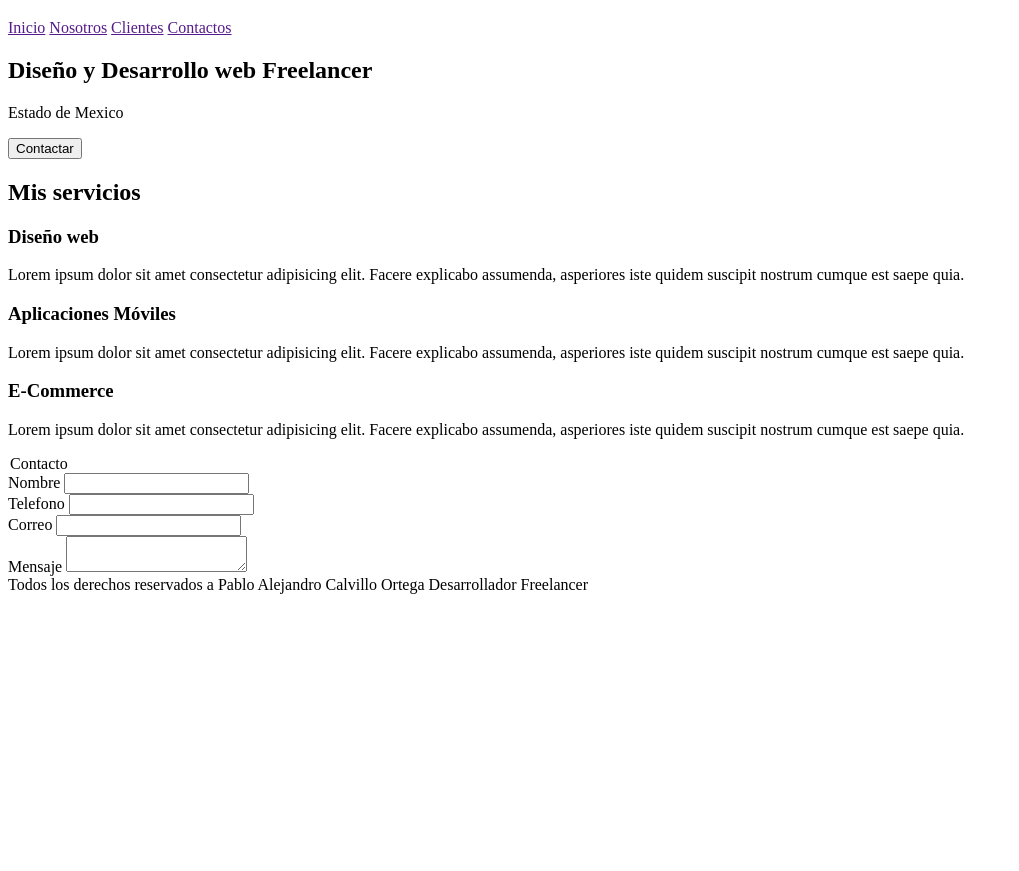
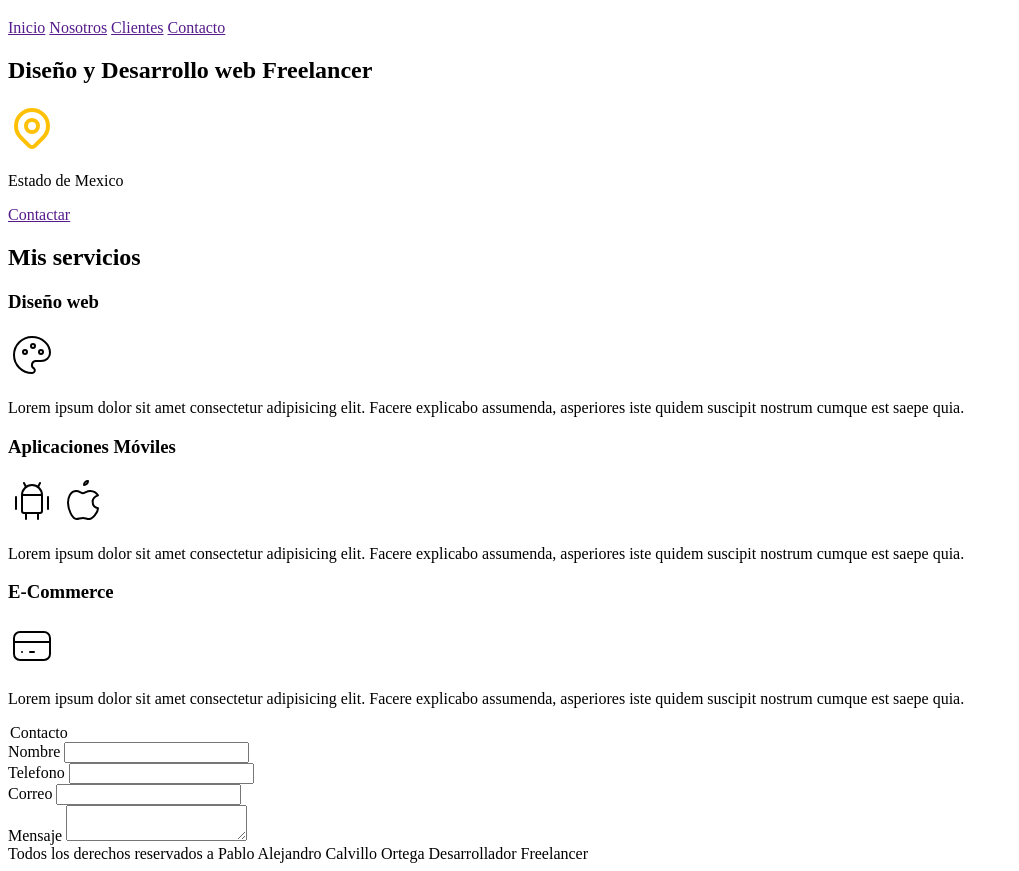
Before and after one commit to Anveliney/Freelancer, a plain HTML site: page index.html in a window 1280 px wide. Shown: the part 61-932 px from the top of the page, without its empty margins (0-1019 px from the left). Before the commit the page ends 800 px from the top, so only its background shows below. Drawn offline with Linux system fonts and the light colour scheme.

Commit message:
Cuarto dia

```diff
--- a/index.html
+++ b/index.html
@@ -8,37 +8,88 @@
 </head>
 
 <body>
-    <h1>Pablo Alejandro Calvillo Ortega Freelancer</h1>
+
+    <header>
+        <h1>Pablo Alejandro Calvillo Ortega Freelancer</h1>
+    </header>
+
     <nav>
         <a href="">Inicio</a>
         <a href="">Nosotros</a>
         <a href="">Clientes</a>
-        <a href="">Contactos</a>
+        <a href="">Contacto</a>
     </nav>
+
     <section>
         <h2>Diseño y Desarrollo web Freelancer</h2>
+        <svg xmlns="http://www.w3.org/2000/svg" width="48" height="48" viewBox="0 0 24 24" fill="none" stroke="#ffc107"
+            stroke-width="2" stroke-linecap="round" stroke-linejoin="round">
+            <path d="M9 11a3 3 0 1 0 6 0a3 3 0 0 0 -6 0" />
+            <path d="M17.657 16.657l-4.243 4.243a2 2 0 0 1 -2.827 0l-4.244 -4.243a8 8 0 1 1 11.314 0z" />
+        </svg>
         <p>Estado de Mexico</p>
-        <button>Contactar</button>
+        <a href="">Contactar</a>
     </section>
 
     <main>
         <h2>Mis servicios</h2>
         <section>
             <h3>Diseño web</h3>
+            <div>
+                <svg xmlns="http://www.w3.org/2000/svg" width="48" height="48" viewBox="0 0 24 24" fill="none"
+                    stroke="#000000" stroke-width="1" stroke-linecap="round" stroke-linejoin="round">
+                    <path
+                        d="M12 21a9 9 0 0 1 0 -18c4.97 0 9 3.582 9 8c0 1.06 -.474 2.078 -1.318 2.828c-.844 .75 -1.989 1.172 -3.182 1.172h-2.5a2 2 0 0 0 -1 3.75a1.3 1.3 0 0 1 -1 2.25" />
+                    <path d="M8.5 10.5m-1 0a1 1 0 1 0 2 0a1 1 0 1 0 -2 0" />
+                    <path d="M12.5 7.5m-1 0a1 1 0 1 0 2 0a1 1 0 1 0 -2 0" />
+                    <path d="M16.5 10.5m-1 0a1 1 0 1 0 2 0a1 1 0 1 0 -2 0" />
+                </svg>
+            </div>
             <p>Lorem ipsum dolor sit amet consectetur adipisicing elit. Facere explicabo assumenda, asperiores iste
                 quidem suscipit nostrum cumque est saepe quia.</p>
         </section>
+
         <section>
             <h3>Aplicaciones Móviles</h3>
+            <div>
+                <svg xmlns="http://www.w3.org/2000/svg" width="48" height="48" viewBox="0 0 24 24" fill="none"
+                    stroke="#000000" stroke-width="1" stroke-linecap="round" stroke-linejoin="round">
+                    <path d="M4 10l0 6" />
+                    <path d="M20 10l0 6" />
+                    <path d="M7 9h10v8a1 1 0 0 1 -1 1h-8a1 1 0 0 1 -1 -1v-8a5 5 0 0 1 10 0" />
+                    <path d="M8 3l1 2" />
+                    <path d="M16 3l-1 2" />
+                    <path d="M9 18l0 3" />
+                    <path d="M15 18l0 3" />
+                </svg>
+                <svg xmlns="http://www.w3.org/2000/svg" width="48" height="48" viewBox="0 0 24 24" fill="none"
+                    stroke="#000000" stroke-width="1" stroke-linecap="round" stroke-linejoin="round">
+                    <path
+                        d="M8.286 7.008c-3.216 0 -4.286 3.23 -4.286 5.92c0 3.229 2.143 8.072 4.286 8.072c1.165 -.05 1.799 -.538 3.214 -.538c1.406 0 1.607 .538 3.214 .538s4.286 -3.229 4.286 -5.381c-.03 -.011 -2.649 -.434 -2.679 -3.23c-.02 -2.335 2.589 -3.179 2.679 -3.228c-1.096 -1.606 -3.162 -2.113 -3.75 -2.153c-1.535 -.12 -3.032 1.077 -3.75 1.077c-.729 0 -2.036 -1.077 -3.214 -1.077z" />
+                    <path d="M12 4a2 2 0 0 0 2 -2a2 2 0 0 0 -2 2" />
+                </svg>
+            </div>
             <p>Lorem ipsum dolor sit amet consectetur adipisicing elit. Facere explicabo assumenda, asperiores iste
                 quidem suscipit nostrum cumque est saepe quia.</p>
         </section>
+
         <section>
+
             <h3>E-Commerce</h3>
+            <div>
+                <svg xmlns="http://www.w3.org/2000/svg" width="48" height="48" viewBox="0 0 24 24" fill="none"
+                    stroke="#000000" stroke-width="1" stroke-linecap="round" stroke-linejoin="round">
+                    <path d="M3 5m0 3a3 3 0 0 1 3 -3h12a3 3 0 0 1 3 3v8a3 3 0 0 1 -3 3h-12a3 3 0 0 1 -3 -3z" />
+                    <path d="M3 10l18 0" />
+                    <path d="M7 15l.01 0" />
+                    <path d="M11 15l2 0" />
+                </svg>
+            </div>
             <p>Lorem ipsum dolor sit amet consectetur adipisicing elit. Facere explicabo assumenda, asperiores iste
                 quidem suscipit nostrum cumque est saepe quia.</p>
         </section>
     </main>
+
     <form action="">
         <legend>Contacto</legend>
         <div>
```
Also changed, not shown: img/hero.jpg (added).
